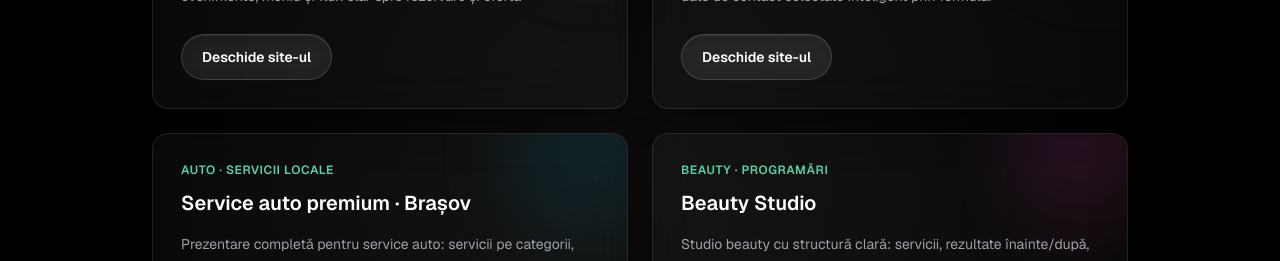
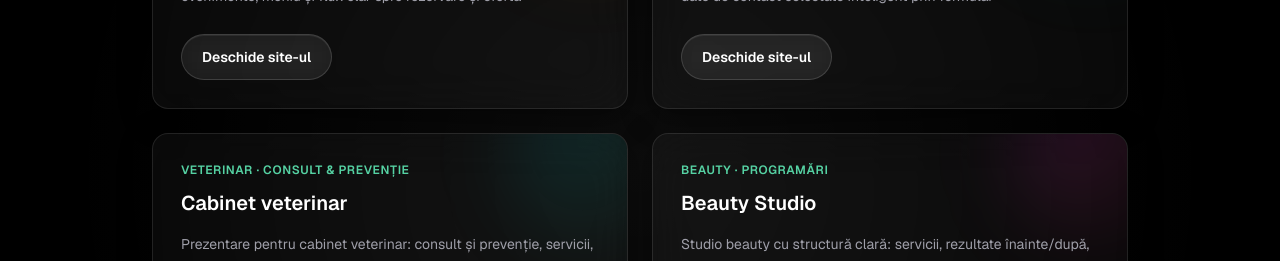
Before and after one commit to nexteraweb77/NEXTERAWEB, a Next.js app: page /portofoliu in a window 1280 px wide. Shown: the part 539-800 px from the top of the page. Built offline with nearby package versions, Linux system fonts and the light colour scheme; no server answers.

Commit message:
modificat url uri la siteuri
!

```diff
--- a/src/app/asigurare-digitala/page.tsx
+++ b/src/app/asigurare-digitala/page.tsx
@@ -179,8 +179,13 @@ export default function AsigurareDigitalaPage() {
                 <div className="mt-5 space-y-3 text-sm leading-7 text-zinc-300">
                   <div>Tot ce include GROWTH</div>
                   <div>
-                    Suport Prioritar (VIP): Rezolv cererile tale în maxim 24–48 de
-                    ore
+                    <span className="text-base font-semibold leading-7 text-white sm:text-[1.07rem]">
+                      Suport Prioritar
+                    </span>{" "}
+                    <span className="bg-gradient-to-r from-amber-200 via-yellow-200 to-amber-400 bg-clip-text text-base font-semibold text-transparent sm:text-lg">
+                      VIP
+                    </span>
+                    : Rezolv cererile tale în maxim 24–48 de ore
                   </div>
                   <div>
                     Îmbunătățiri constante: Adăugăm funcții noi, butoane sau
--- a/src/app/page.tsx
+++ b/src/app/page.tsx
@@ -924,7 +924,7 @@ export default function Home() {
               </h2>
               <div className="mt-4 max-w-2xl space-y-3 text-zinc-300">
                 <p className="text-lg font-medium leading-snug text-white sm:text-xl">
-                  Hai să construim ceva memorabil
+                  Hai să construim ceva memorabil !
                 </p>
                 <p className="max-w-xl text-pretty text-base font-normal leading-relaxed text-[#F5F5F7]/95 sm:text-lg sm:leading-relaxed">
                   <a
--- a/src/app/portofoliu/page.tsx
+++ b/src/app/portofoliu/page.tsx
@@ -4,7 +4,7 @@ import Link from "next/link";
 
 const projects = [
   {
-    href: "https://salaevenimenterestaurantnexteraweb.netlify.app/",
+    href: "https://wispy-hill-2273.nexteraweb77.workers.dev/",
     title: "Sală evenimente & restaurant",
     tag: "Evenimente · HoReCa",
     accent: "from-rose-500/20 via-amber-500/10 to-transparent",
@@ -12,7 +12,7 @@ const projects = [
       "Site amplu pentru locație premium: tur vizual, categorii de evenimente, meniu și flux clar spre rezervare și ofertă",
   },
   {
-    href: "https://fitnesprogramariformularcontact.netlify.app/",
+    href: "https://dawn-darkness-bab5.nexteraweb77.workers.dev/",
     title: "Fitness · programări & contact",
     tag: "Wellness · Formulare",
     accent: "from-emerald-500/20 via-teal-500/10 to-transparent",
@@ -20,15 +20,15 @@ const projects = [
       "Landing dedicat domeniului fitness, cu accent pe programări și date de contact colectate inteligent prin formular",
   },
   {
-    href: "https://serviceautolevelup.netlify.app/",
-    title: "Service auto premium · Brașov",
-    tag: "Auto · Servicii locale",
-    accent: "from-sky-500/15 via-cyan-500/10 to-transparent",
+    href: "https://late-scene-1f0d.nexteraweb77.workers.dev/",
+    title: "Cabinet veterinar",
+    tag: "Veterinar · Consult & prevenție",
+    accent: "from-cyan-500/18 via-teal-500/10 to-transparent",
     description:
-      "Prezentare completă pentru service auto: servicii pe categorii, proces transparent, recenzii și contact rapid",
+      "Prezentare pentru cabinet veterinar: consult și prevenție, servicii, flux de vizită clar și contact rapid pentru programări",
   },
   {
-    href: "https://sitebeautypremium.netlify.app/",
+    href: "https://noisy-butterfly-484b.nexteraweb77.workers.dev/",
     title: "Beauty Studio",
     tag: "Beauty · Programări",
     accent: "from-fuchsia-500/20 via-pink-500/10 to-transparent",
@@ -36,7 +36,7 @@ const projects = [
       "Studio beauty cu structură clară: servicii, rezultate înainte/după, FAQ și programare rapidă spre WhatsApp",
   },
   {
-    href: "https://cabinetavocaturantw.netlify.app/",
+    href: "https://calm-sky-5c0f.nexteraweb77.workers.dev/",
     title: "Avocat civil / penal",
     tag: "Juridic · Concierge",
     accent: "from-violet-500/20 via-slate-500/10 to-transparent",
```
